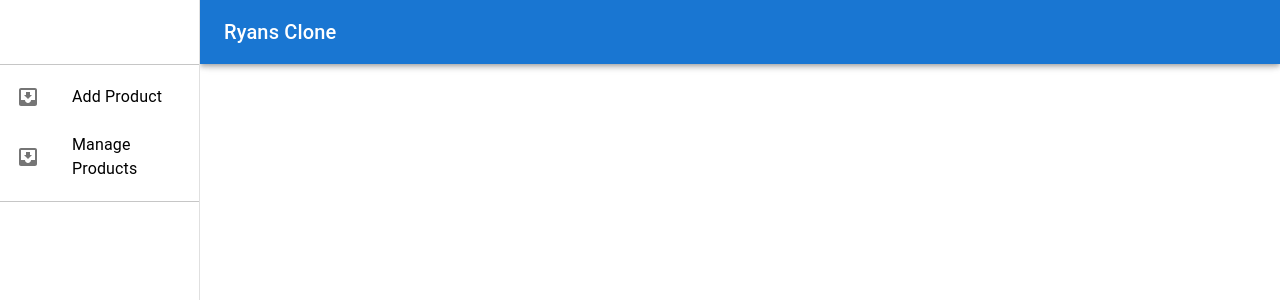
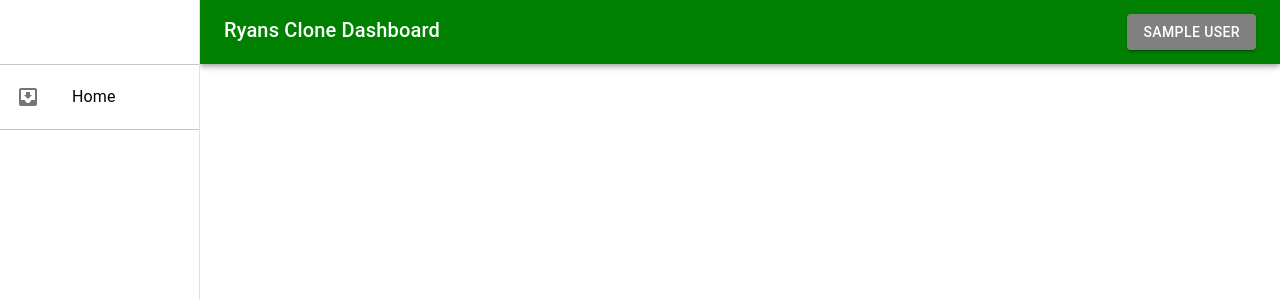
Before and after one commit to i-m-hossain/rayans-clone-client, a React (Create React App) app: page /dashboard in a window 1280 px wide. Shown: the top 300 px of the page. Built offline with nearby package versions, Linux system fonts and the light colour scheme; no server answers; sample sign-in values are in the browser's storage.

Commit message:
feat(user role): user role is save to database at register and google login, user role retrieved when user loads for the first time

```diff
--- a/src/App.js
+++ b/src/App.js
@@ -12,6 +12,8 @@ import AuthProvider from './Context/AuthProvider';
 import PrivateRoute from './PrivateRoute/PrivateRoute';
 import DashboardContainer from './Dashboard/DashboardContainer/DashboardContainer';
 import ManageProducts from './Dashboard/pages/ManageProducts/ManageProducts';
+import DashboardWelcome from './Dashboard/DashboardWelcome/DashboardWelcome';
+import MakeAdmin from './Dashboard/pages/MakeAdmin/MakeAdmin';
 
 function App() {
   return (
@@ -28,8 +30,10 @@ function App() {
                 </PrivateRoute>
               }
             >
+              <Route path="welcome" element={<DashboardWelcome />} />
               <Route path="addProduct" element={<AddProduct />} />
               <Route path="manageProducts" element={<ManageProducts />} />
+              <Route path="makeAdmin" element={<MakeAdmin />} />
 
             </Route>
             <Route
@@ -41,7 +45,7 @@ function App() {
               path="*"
               element={
 
-                <p>There's nothing here!</p>
+                <p>Page not found!</p>
               }
             />
           </Routes>
--- a/src/Dashboard/AppBarTop/AppBarTop.js
+++ b/src/Dashboard/AppBarTop/AppBarTop.js
@@ -1,10 +1,13 @@
-import { IconButton, Toolbar } from '@mui/material';
+import { IconButton, Toolbar, Button } from '@mui/material';
 import React from 'react';
 import MenuIcon from '@mui/icons-material/Menu';
 import Typography from '@mui/material/Typography';
 import AppBar from '@mui/material/AppBar';
 import { drawerWidth } from '../DashboardContainer/DashboardContainer';
+import useAuth from '../../hooks/useAuth';
+import { Box } from '@mui/system';
 const AppBarTop = ({ handleDrawerToggle }) => {
+    const { user } = useAuth()
     return (
         <>
             <AppBar
@@ -12,6 +15,7 @@ const AppBarTop = ({ handleDrawerToggle }) => {
                 sx={{
                     width: { sm: `calc(100% - ${drawerWidth}px)` },
                     ml: { sm: `${drawerWidth}px` },
+                    bgcolor: 'green'
                 }}
             >
                 <Toolbar>
@@ -24,9 +28,22 @@ const AppBarTop = ({ handleDrawerToggle }) => {
                     >
                         <MenuIcon />
                     </IconButton>
-                    <Typography variant="h6" noWrap component="div">
-                        Ryans Clone
-                    </Typography>
+                    <Box
+
+                        style={{
+                            display: 'block',
+                            width: "100%",
+                            display: 'flex',
+                            justifyContent: 'space-between',
+                        }}
+                    >
+
+                        <Typography variant="h6">Ryans Clone Dashboard</Typography>
+                        <div>
+                            <Button variant="contained" style={{ backgroundColor: 'gray' }} >{user.displayName}</Button>
+
+                        </div>
+                    </Box>
                 </Toolbar>
             </AppBar>
         </>
--- a/src/Dashboard/DashboardContainer/DashboardContainer.js
+++ b/src/Dashboard/DashboardContainer/DashboardContainer.js
@@ -9,6 +9,7 @@ import AppBarTop from '../AppBarTop/AppBarTop';
 import { Typography } from '@mui/material';
 import DrawerContainer from '../DrawerContainer/DrawerContainer';
 import Dashboard from '../Dashboard';
+import DashboardWelcome from '../DashboardWelcome/DashboardWelcome';
 
 export const drawerWidth = 200;
 
@@ -39,7 +40,6 @@ function DashboardContainer(props) {
             >
                 <Toolbar />
                 <Dashboard></Dashboard>
-
             </Box>
         </Box>
     );
--- /dev/null
+++ b/src/Dashboard/DashboardWelcome/DashboardWelcome.js
@@ -0,0 +1,11 @@
+import React from 'react';
+
+const DashboardWelcome = () => {
+    return (
+        <div>
+            Welcome to dashboard!!
+        </div>
+    );
+};
+
+export default DashboardWelcome;
--- a/src/Dashboard/DraweLeft/DrawerLeft.js
+++ b/src/Dashboard/DraweLeft/DrawerLeft.js
@@ -7,12 +7,25 @@ import { Link } from 'react-router-dom'
 import List from '@mui/material/List';
 import Divider from '@mui/material/Divider';
 import Toolbar from '@mui/material/Toolbar'
+import useAuth from '../../hooks/useAuth';
 const DrawerLeft = () => {
+    const { user, role } = useAuth()
+    console.log(role)
     return (
-        <div>
+        <div >
             <Toolbar />
             <Divider />
             <List>
+                <Link to="/">
+                    <ListItem button >
+                        <ListItemIcon>
+                            <InboxIcon />
+                        </ListItemIcon>
+                        <ListItemText primary="Home" />
+                    </ListItem>
+                </Link>
+                {
+                    user.email && role === 'admin' && <>
                         <Link to="/dashboard/addProduct">
                             <ListItem button >
                                 <ListItemIcon>
@@ -29,6 +42,18 @@ const DrawerLeft = () => {
                                 <ListItemText primary="Manage Products" />
                             </ListItem>
                         </Link>
+                        <Link to="/dashboard/makeAdmin">
+                            <ListItem button >
+                                <ListItemIcon>
+                                    <InboxIcon />
+                                </ListItemIcon>
+                                <ListItemText primary="Make Admin" />
+                            </ListItem>
+                        </Link>
+                    </>
+
+                }
+
 
             </List>
             <Divider />
--- /dev/null
+++ b/src/Dashboard/pages/MakeAdmin/MakeAdmin.js
@@ -0,0 +1,11 @@
+import React from 'react';
+
+const MakeAdmin = () => {
+    return (
+        <div>
+            this is make admin!
+        </div>
+    );
+};
+
+export default MakeAdmin;
--- a/src/Pages/Login/Login/LoginForm.js
+++ b/src/Pages/Login/Login/LoginForm.js
@@ -39,7 +39,7 @@ export default function LoginForm() {
                 <div
                     className="bg-warning p-2 rounded mx-2 my-2 "
                     style={{ cursor: 'pointer' }}
-                    onClick={loginWithGoogle}
+                    onClick={() => loginWithGoogle(location, navigate)}
                 >
                     Sign in with google
                 </div>
--- a/src/Pages/Login/Register/Register.js
+++ b/src/Pages/Login/Register/Register.js
@@ -3,7 +3,7 @@ import { useForm } from "react-hook-form";
 import { useLocation, useNavigate } from "react-router";
 import useAuth from "../../../hooks/useAuth";
 export default function Register() {
-    const { registerWithEmail, isLoading } = useAuth()
+    const { loginWithGoogle, registerWithEmail, isLoading } = useAuth()
     const { register, handleSubmit } = useForm();
     const navigate = useNavigate()
     const location = useLocation()
@@ -43,6 +43,7 @@ export default function Register() {
             <div className="d-flex justify-content-center mt-3">
                 <div
                     className="bg-warning p-2 rounded me-3"
+                    onClick={() => loginWithGoogle(location, navigate)}
                 >
                     Sign in with google
                 </div>
--- a/src/Pages/Shared/Header/Header.js
+++ b/src/Pages/Shared/Header/Header.js
@@ -44,9 +44,8 @@ const Header = () => {
                         }
                         {
                             user.email && <NavDropdown title="Account" id="collasible-nav-dropdown">
-                                <NavDropdown.Item as={Link} to="/addProduct">Add Product</NavDropdown.Item>
                                 <NavDropdown.Item onClick={logOut} >Logout</NavDropdown.Item>
-                                <NavDropdown.Item as={Link} to="/dashboard">Dashboard</NavDropdown.Item>
+                                <NavDropdown.Item as={Link} to="/dashboard/welcome">Dashboard</NavDropdown.Item>
 
                             </NavDropdown>
                         }
--- a/src/PrivateRoute/PrivateRoute.js
+++ b/src/PrivateRoute/PrivateRoute.js
@@ -9,7 +9,6 @@ const PrivateRoute = ({ children }) => {
     if (isLoading) {
         return (
             <div className="spinner-border mt-5" role="status">
-
             </div>
         )
     }
--- a/src/hooks/useFirebase.js
+++ b/src/hooks/useFirebase.js
@@ -1,21 +1,24 @@
 import { useEffect, useState } from "react"
 import { getAuth, signInWithPopup, GoogleAuthProvider, signOut, onAuthStateChanged, createUserWithEmailAndPassword, signInWithEmailAndPassword, updateProfile } from "firebase/auth";
 import initFirebase from "../Pages/Firebase/firebase.init";
+import axios from "axios";
 initFirebase()
 const useFirebase = () => {
     const [user, setUser] = useState({})
     const [isLoading, setIsLoading] = useState(true)
+    const [role, setRole] = useState('user')
     const auth = getAuth();
 
     /* *
     * Google Login
     */
-    const loginWithGoogle = () => {
+    const loginWithGoogle = (location, navigate) => {
         setIsLoading(true)
         const provider = new GoogleAuthProvider();
         signInWithPopup(auth, provider)
             .then((result) => {
-                console.log('login success')
+                navigate(location?.state?.from || '/')
+                saveUser(result.user)
 
             }).catch((error) => {
                 console.log(error.message)
@@ -39,6 +42,13 @@ const useFirebase = () => {
         });
         return () => unsubscribe;
     }, [auth])
+    /* *
+    * observe user role
+    */
+    useEffect(() => {
+        axios.get(`http://localhost:5000/users/role?email=${user.email}`)
+            .then(res => setRole(res.data.role))
+    }, [user])
 
     /* *
     * Register user with email and password
@@ -50,16 +60,27 @@ const useFirebase = () => {
                 updateUsersProfile(name)
                 navigate(location?.state?.from || '/')
                 setIsLoading(false)
-                console.log(result.user)
+                saveUser(result.user, name)
             })
             .catch(error => console.log(error.message))
     }
+
     const updateUsersProfile = (name) => {
         updateProfile(auth.currentUser, {
             displayName: name
         })
             .then(() => console.log('user profile updated'))
             .catch(error => console.log(error.message))
+    }
+    // save user to the database while register and google login
+    const saveUser = (user, name) => {
+        const newUser = {
+            displayName: user.displayName || name,
+            email: user.email,
+            role: 'user'
+        }
+        axios.post('http://localhost:5000/users', newUser)
+            .then(res => console.log(res.data))
     }
 
     /* *
@@ -95,6 +116,7 @@ const useFirebase = () => {
         logOut,
         user,
         isLoading,
+        role
 
     }
 
```
Lines whose indentation alone changed are shown as unchanged.
